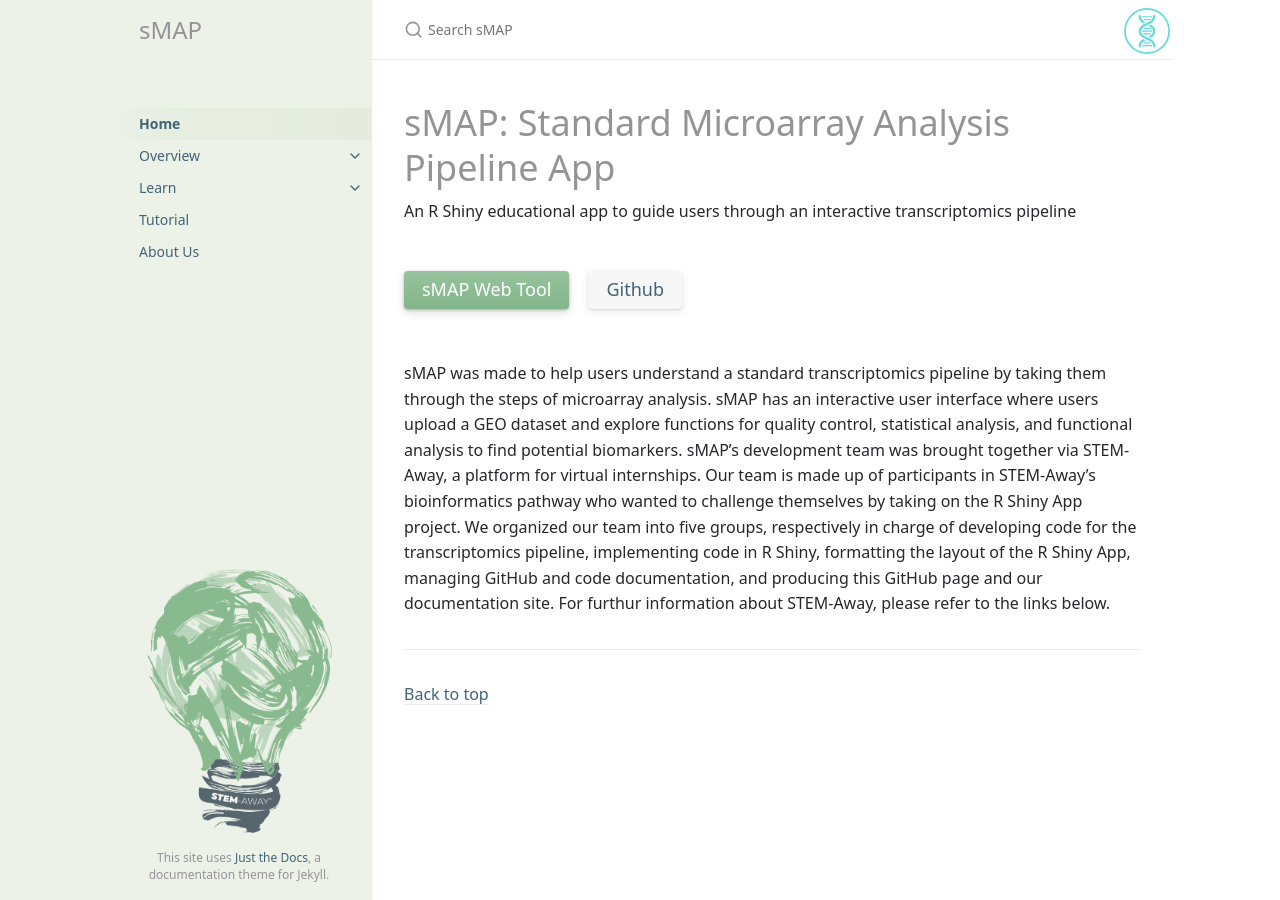
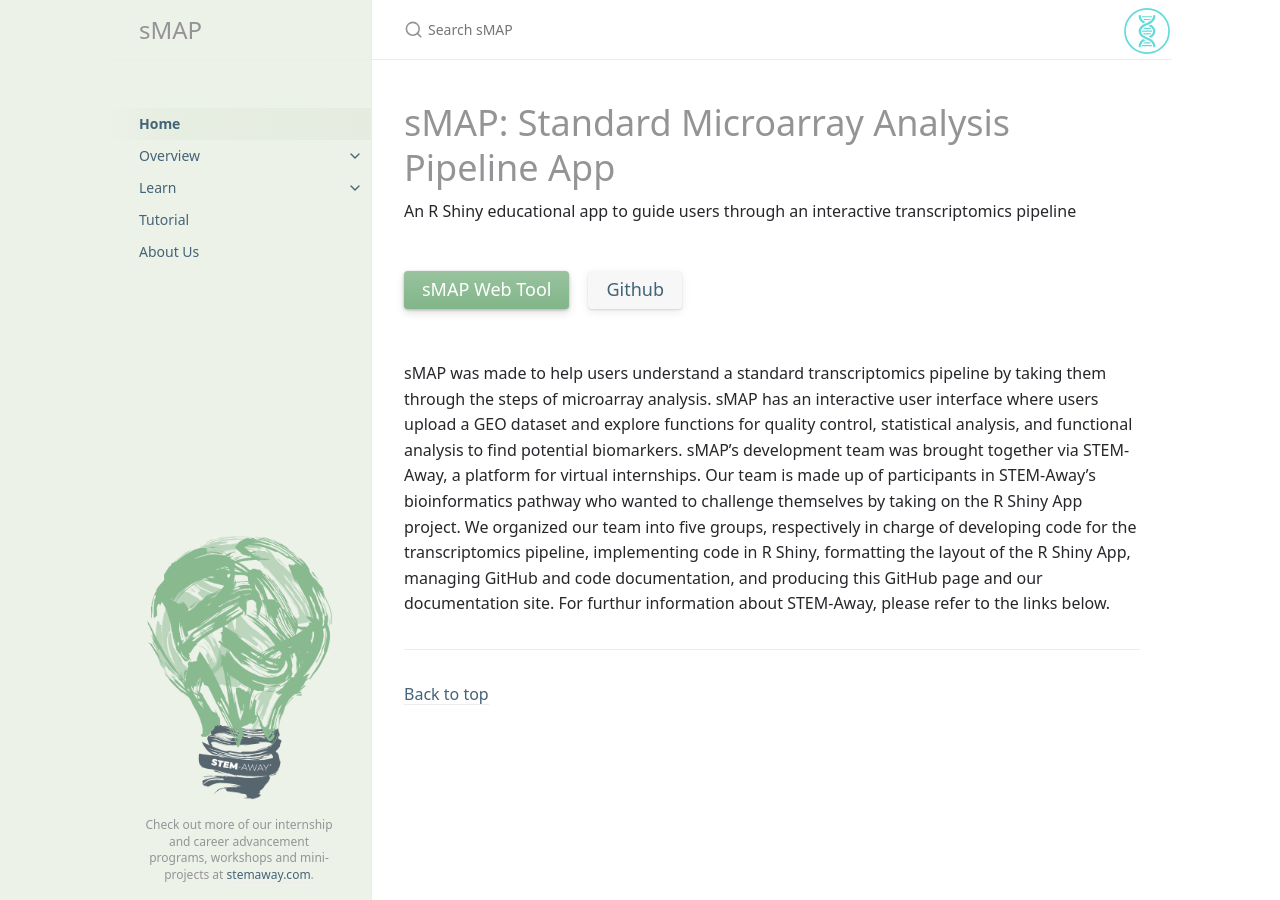
Before and after one commit to mentorchains/project-site-template-SA, a Jekyll site: the page built from _docs/index.md, in a window 1280 px wide. Built offline with Jekyll 4.4.1, drawn with Linux system fonts in a browser that asks for light colours.

Commit message:
Update default.html

```diff
--- a/_layouts/default.html
+++ b/_layouts/default.html
@@ -71,7 +71,8 @@ layout: table_wrappers
      <!--    <br> -->
 <!--         <span style="margin:2px !important; text-align: center !important;">AI.MED Lab at the Informatics Institute, the University of Alabama at Birmingham, AL, USA
 Copyright 2021</span> -->
-     This site uses <a href="https://github.com/pmarsceill/just-the-docs">Just the Docs</a>, a documentation theme for Jekyll.
+      Check out more of our internship and career advancement programs, workshops and mini-projects at <a href="https://stemaway.com/">stemaway.com</a>.
+     <!--     This site uses <a href="https://github.com/pmarsceill/just-the-docs">Just the Docs</a>, a documentation theme for Jekyll. -->
     </footer>
   </div>
   <div class="main" id="top">
```
